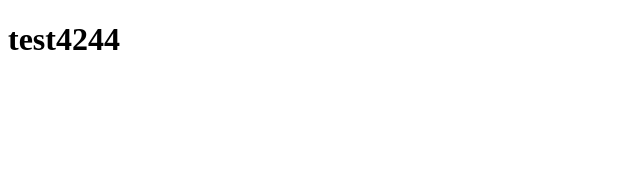
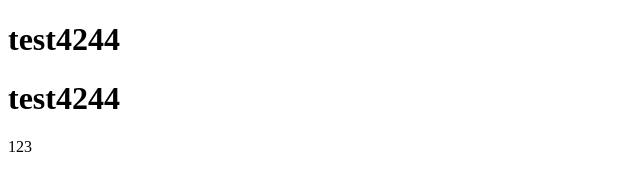
Before and after one commit to vikaprogr/test4244, a plain HTML site: page index.html in a window 1280 px wide. Shown: the whole page, without its empty margins (0-640 px from the left). Drawn offline with Linux system fonts and the light colour scheme.

Commit message:
change123

```diff
--- a/index.html
+++ b/index.html
@@ -7,5 +7,7 @@
 </head>
 <body>
     <h1>test4244</h1>
+    <h1>test4244</h1>
+    <p>123</p>
 </body>
 </html>
```
